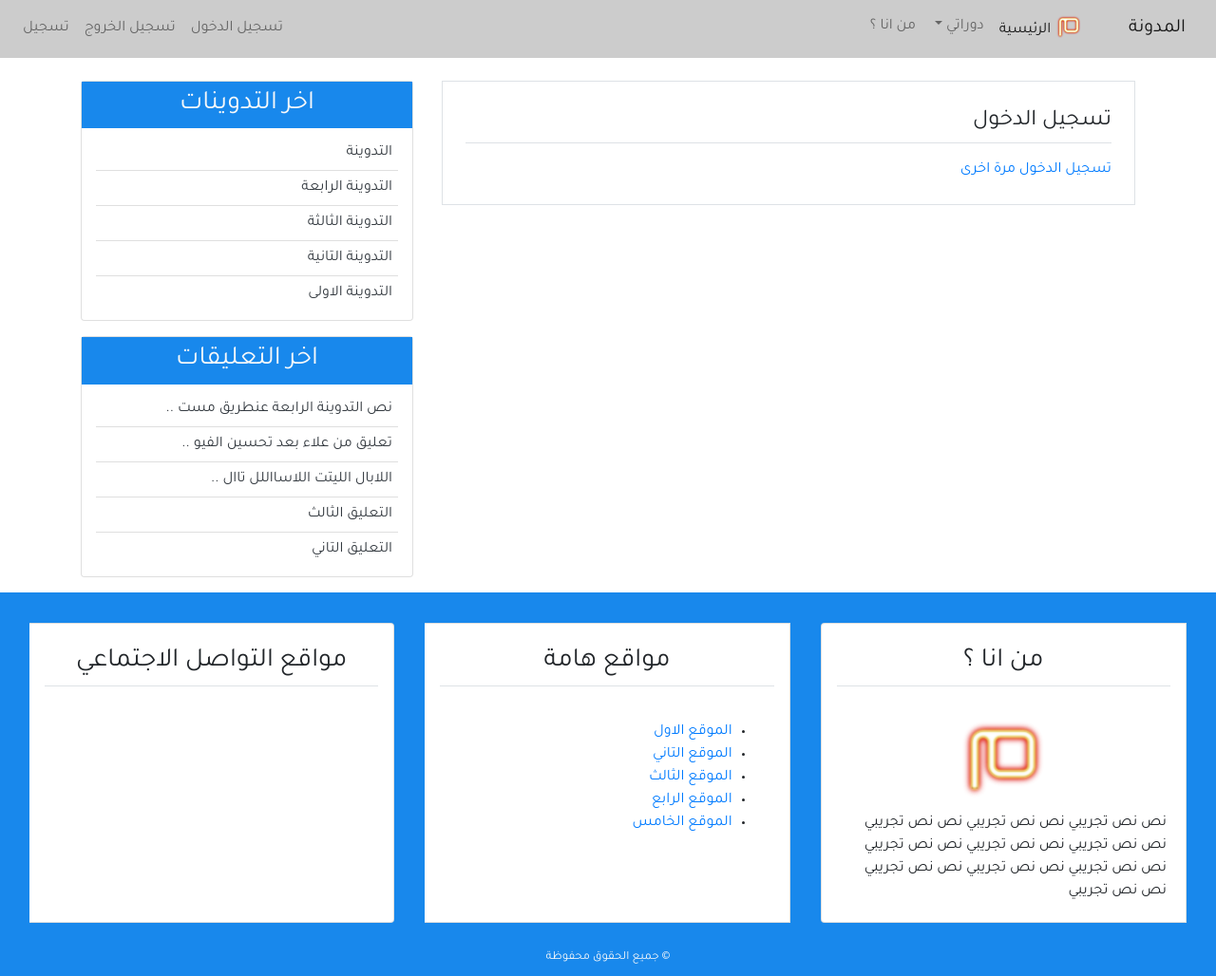
After one commit to mhammed2020/Arabic-Blog-using-django-backend-framework, a Django app: template user/templates/user/logout.html in a window 1280 px wide. The commit adds this page. Shown: the whole page at 95% size. Run offline with Django 3.2, Linux system fonts and the light colour scheme; the template is opened without the code that fills it: values that come from a table or form of the project are taken from there, others are empty; data comes from the database, SQL or seed files in the repository; both versions use the stored data as it was after the commit; some libraries are stand-ins or nearby versions.

Commit message:
Create login logout and register with urls path in templates

```diff
--- a/blog/templates/blog/base.html
+++ b/blog/templates/blog/base.html
@@ -66,7 +66,9 @@
 
          <ul class="navbar-nav mr-auto">
 
-        <li class="nav-item"> <a  class="nav-link" href="#"  > تسجيل الدخول  </a> </li>
+        <li class="nav-item"> <a  class="nav-link" href="{% url 'login' %}#"  > تسجيل الدخول  </a> </li>
+        <li class="nav-item"> <a  class="nav-link" href="{% url 'logout' %}#"  > تسجيل الخروج  </a> </li>
+
         <li class="nav-item"> <a class="nav-link"  href="{% url 'register' %}" > تسجيل   </a> </li>
 
 
--- a/project/settings.py
+++ b/project/settings.py
@@ -131,3 +131,5 @@ STATIC_URL = '/static/'
 # ]
 
 CRISPY_TEMPLATE_PACK = 'bootstrap4'
+
+LOGIN_REDIRECT_URL = 'home'
--- /dev/null
+++ b/user/templates/user/logout.html
@@ -0,0 +1,13 @@
+{% extends 'blog/base.html' %}
+
+
+{% block content %}
+{% load crispy_forms_tags %}
+            <div class="border p-4 mb-5 ">
+                <legend class="border-bottom pb-1 mb-3"> تسجيل الدخول   </legend>
+<a href="{% url 'login' %}">
+    تسجيل الدخول مرة اخرى
+</a>
+        </div>
+
+{% endblock content %}
--- a/user/templates/user/register.html
+++ b/user/templates/user/register.html
@@ -20,7 +20,7 @@
             <div class="border-top mt-4 pt-2">
                 <small>
 اذا كان لديك حساب من قبل فيمكنك
-                    <a href=""> تسجيل الدخول  </a>
+                    <a href="{% url 'login' %}"> تسجيل الدخول  </a>
                 </small>
             </div>
         </div>
--- a/user/urls.py
+++ b/user/urls.py
@@ -5,6 +5,6 @@ from django.contrib.auth.views import LoginView, LogoutView
 urlpatterns = [
     path('register/',views.register,name = 'register'),
     path('login/',LoginView.as_view(template_name = 'user/login.html'),name = 'login'),
-    path('logout/',LogoutView.as_view(),name = 'logout'),
+    path('logout/',LogoutView.as_view(template_name = 'user/logout.html'),name = 'logout'),
 
 ]
```
Also changed, not shown: db.sqlite3.
